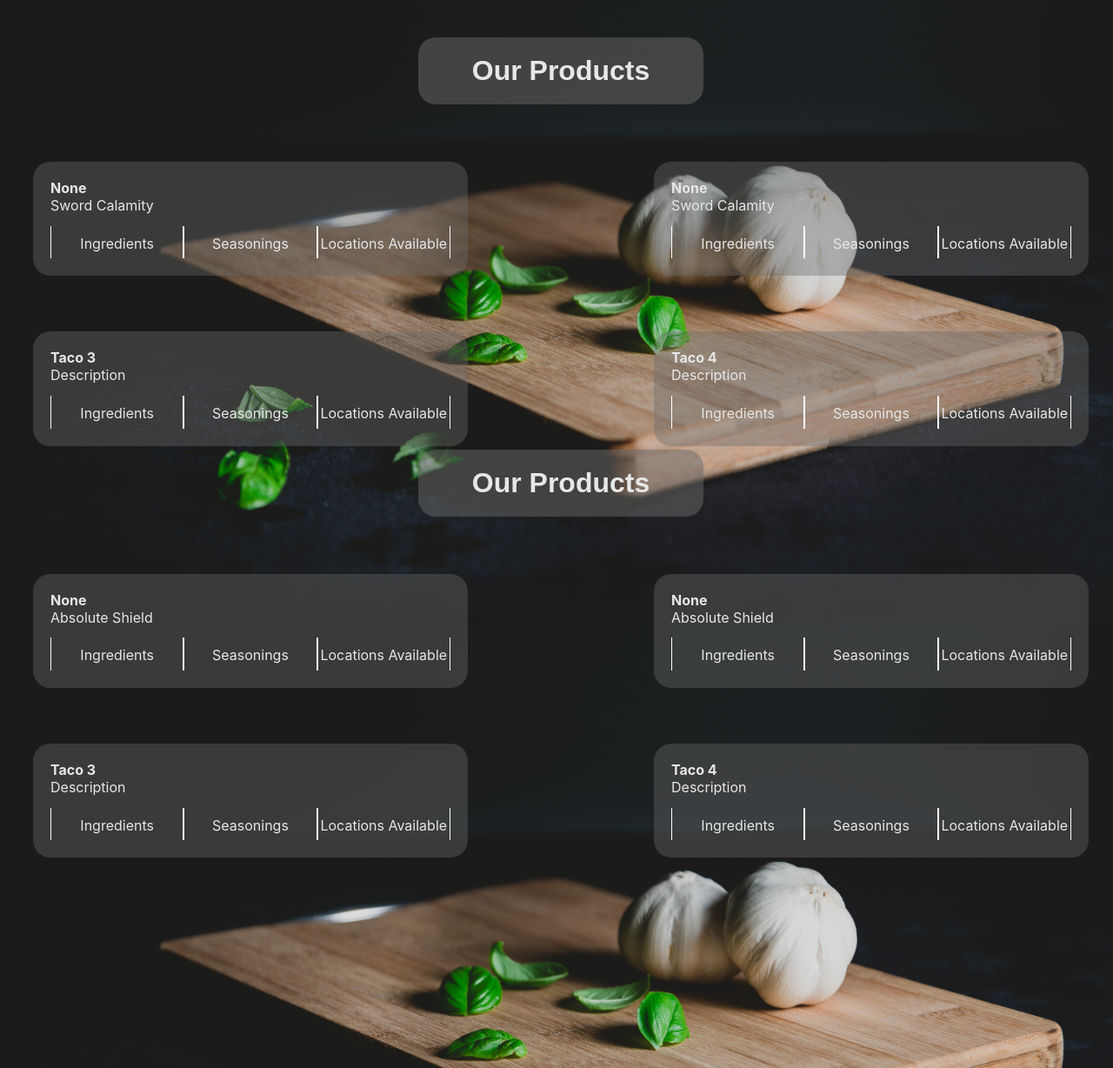
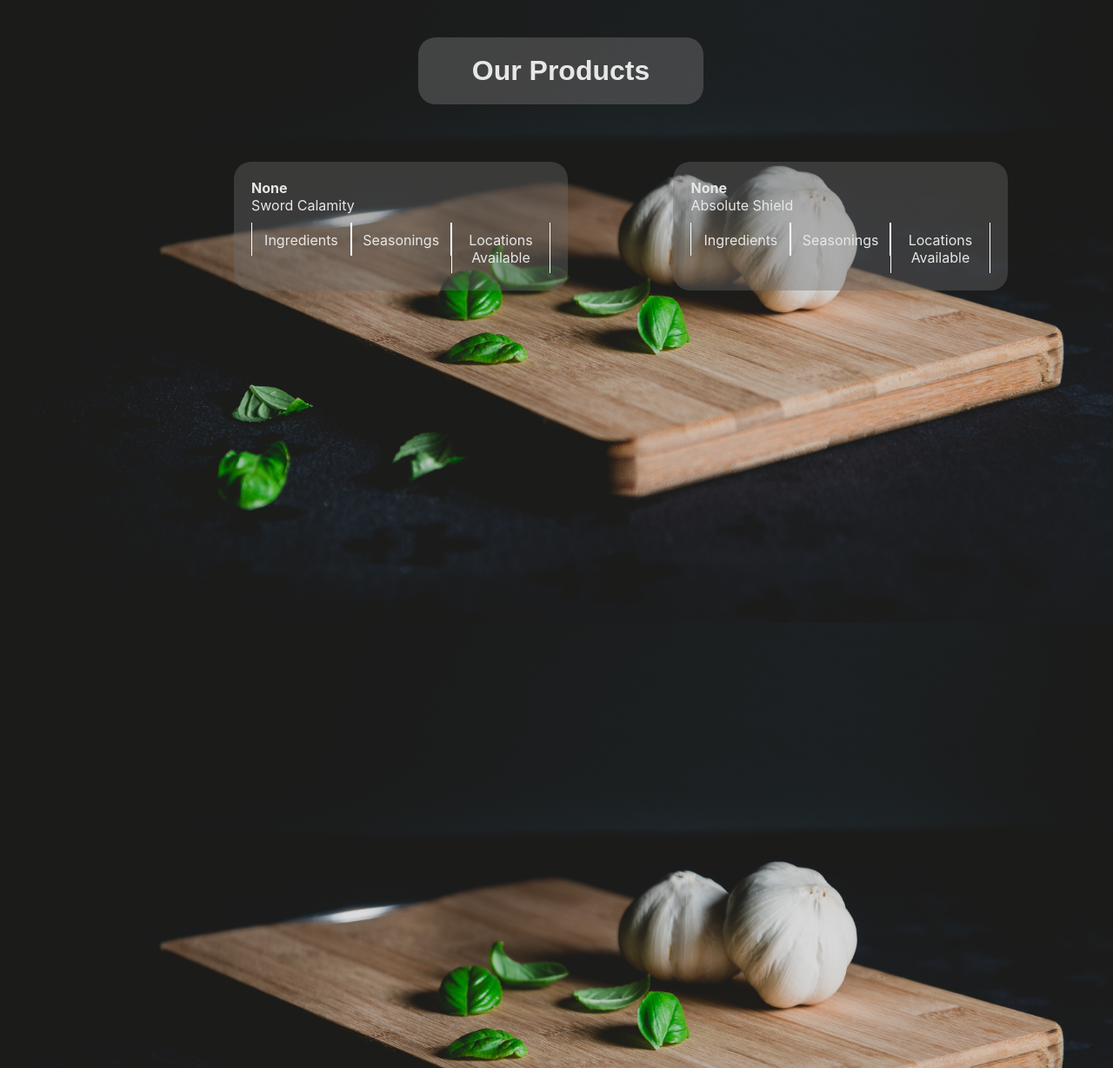
Before and after one commit to Akashchattikal/flaskapp, a Flask app: page /all_tacos in a window 1280 px wide. Shown: the part 84-1312 px from the top of the page at 87% size. Run offline with Flask 3, Linux system fonts and the light colour scheme; data comes from the database, SQL or seed files in the repository; both versions use the stored data as it was after the commit.

Commit message:
Duplication Error (Fixed)
All the code in the /all_tacos.html has been fixed. Next is to make new 2 sections appear in each row in the table

```diff
--- a/static/css/style.css
+++ b/static/css/style.css
@@ -148,7 +148,9 @@ ul {
 
 table, th, td {
     border-radius: 20px;
+
   }
+
 
 .center {
     margin-left: auto;
--- a/templates/all_tacos.html
+++ b/templates/all_tacos.html
@@ -2,7 +2,6 @@
 {% block content %}
 
 <body class="all_tacos">
-    {% for item in results %}
     <table style="width:70%" class="center">
         <tr>
             <td>&nbsp;</td>
@@ -12,11 +11,12 @@
             <td>&nbsp;</td>
         </tr>
     </table>
-    <table class="center">
+    <table style="padding-left: 257px;">
         <tr>
             <td colspan="3">&nbsp;</td>
         </tr>
         <tr>
+            {% for item in results %}
             <td style="background-color: rgb(106, 106, 106, 0.4);" class="multiple-taco prevent-select">
                 <b><a href = "/Taco_Types/{{ item [0] }}">{{ item[1]}}</a></b>
                 <p style="padding-bottom: 3%;">{{ item[2]}}</p>
@@ -28,7 +28,6 @@
                                 Ingredients
                                 </div>
                             </summary>
-
                             <div class="dropdown-content center">
                                 Dropdown content here…
                         </div>
@@ -43,7 +42,6 @@
                                 Seasonings
                                 </div>
                             </summary>
-
                             <div class="dropdown-content">
                                 Dropdown content here…
                         </div>
@@ -66,163 +64,9 @@
                     </div>
                 </div>
             </td>
-        <td style ="width: 210px;">&nbsp;</td>
-        <td style="background-color: rgb(106, 106, 106, 0.4);" class="multiple-taco prevent-select">
-            <b><a href = "/Taco_Types/{{ item [1] }}">{{ item[1]}}</a></b>
-            <p style="padding-bottom: 3%;">{{ item[2]}}</p>
-            <div class="column">
-                <div class="dropdown">
-                    <details>
-                        <summary>
-                            <div class="dropdown-trigger">
-                            Ingredients
-                            </div>
-                        </summary>
-
-                        <div class="dropdown-content center">
-                            Dropdown content here…
-                    </div>
-                    </details>
-                </div>
-            </div>
-            <div class="column">
-                <div class="dropdown">
-                    <details>
-                        <summary>
-                            <div class="dropdown-trigger">
-                            Seasonings
-                            </div>
-                        </summary>
-
-                        <div class="dropdown-content">
-                            Dropdown content here…
-                    </div>
-                    </details>
-                </div>
-            </div>
-            <div class="column">
-                <div class="dropdown">
-                    <details>
-                        <summary>
-                            <div class="dropdown-trigger">
-                            Locations Available
-                            </div>
-                        </summary>
-
-                        <div class="dropdown-content">
-                            Dropdown content here…
-                    </div>
-                    </details>
-                </div>
-            </div>
-        </td>
-    </tr>
-    <tr>
             <td>&nbsp;</td>
-    </tr>
-    <tr>
-        <td style="background-color: rgb(106, 106, 106, 0.4);" class="multiple-taco prevent-select">
-            <b>Taco 3</b>
-            <p style="padding-bottom: 3%;">Description</p>
-            <div class="column">
-                <div class="dropdown">
-                    <details>
-                        <summary>
-                            <div class="dropdown-trigger">
-                            Ingredients
-                            </div>
-                        </summary>
-
-                        <div class="dropdown-content center">
-                            Dropdown content here…
-                    </div>
-                    </details>
-                </div>
-            </div>
-            <div class="column">
-                <div class="dropdown">
-                    <details>
-                        <summary>
-                            <div class="dropdown-trigger">
-                            Seasonings
-                            </div>
-                        </summary>
-
-                        <div class="dropdown-content">
-                            Dropdown content here…
-                    </div>
-                    </details>
-                </div>
-            </div>
-            <div class="column">
-                <div class="dropdown">
-                    <details>
-                        <summary>
-                            <div class="dropdown-trigger">
-                            Locations Available
-                            </div>
-                        </summary>
-
-                        <div class="dropdown-content">
-                            Dropdown content here…
-                    </div>
-                    </details>
-                </div>
-            </div>
-        </td>
-        <td width="">&nbsp;</td>
-        <td style="background-color: rgb(106, 106, 106, 0.4);" class="multiple-taco prevent-select">
-            <b>Taco 4</b>
-            <p style="padding-bottom: 3%;">Description</p>
-            <div class="column">
-                <div class="dropdown">
-                    <details>
-                        <summary>
-                            <div class="dropdown-trigger">
-                            Ingredients
-                            </div>
-                        </summary>
-
-                        <div class="dropdown-content center">
-                            Dropdown content here…
-                    </div>
-                    </details>
-                </div>
-            </div>
-            <div class="column">
-                <div class="dropdown">
-                    <details>
-                        <summary>
-                            <div class="dropdown-trigger">
-                            Seasonings
-                            </div>
-                        </summary>
-
-                        <div class="dropdown-content">
-                            Dropdown content here…
-                    </div>
-                    </details>
-                </div>
-            </div>
-            <div class="column">
-                <div class="dropdown">
-                    <details>
-                        <summary>
-                            <div class="dropdown-trigger">
-                            Locations Available
-                            </div>
-                        </summary>
-
-                        <div class="dropdown-content">
-                            Dropdown content here…
-                    </div>
-                    </details>
-                </div>
-            </div>
-        </td>
+            {% endfor %}
         </tr>
     </table>
-
-    {% endfor %}
 </body>
 {% endblock %}
```
Also changed, not shown: tacoshop.db. Lines whose indentation alone changed are shown as unchanged.
